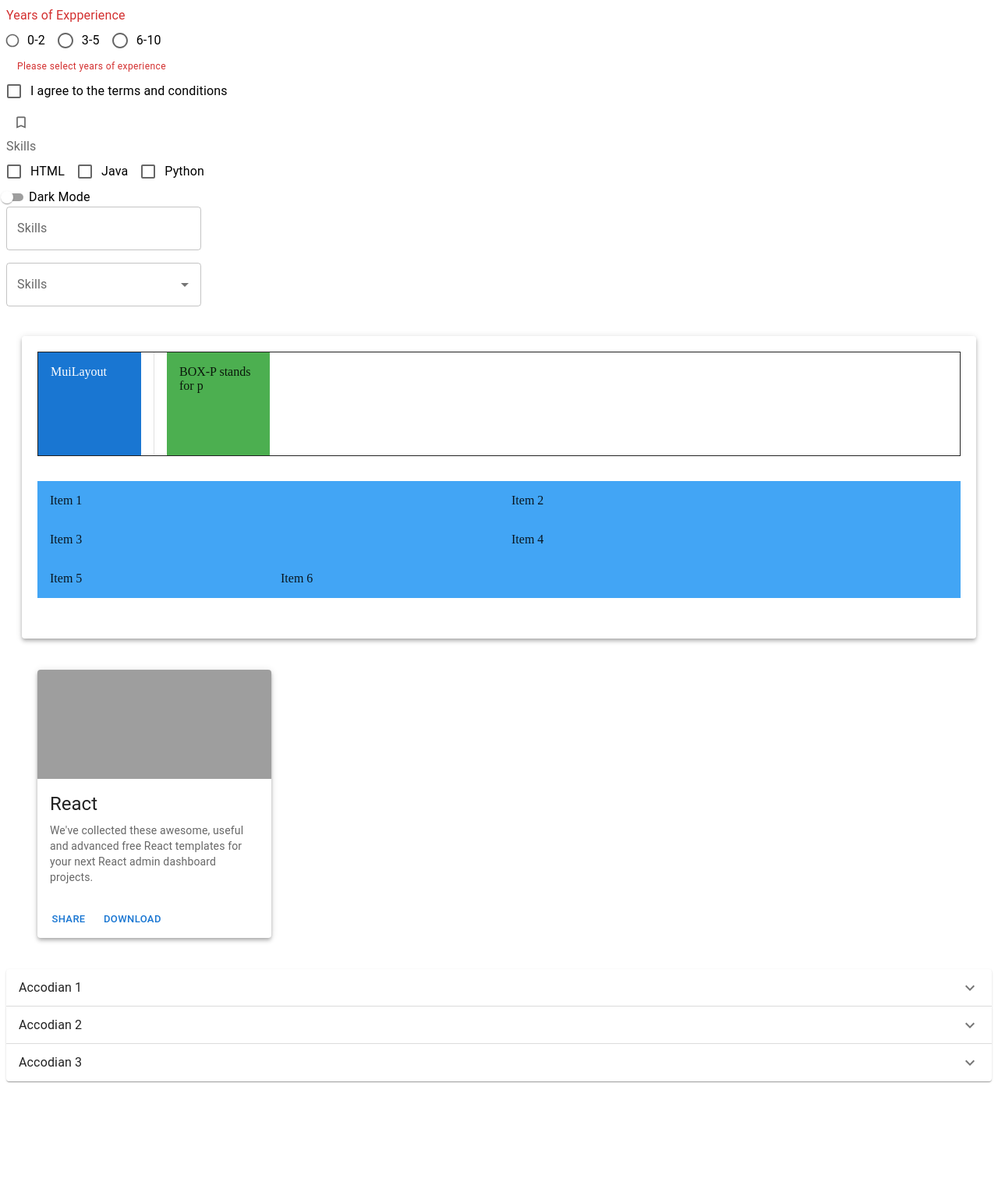
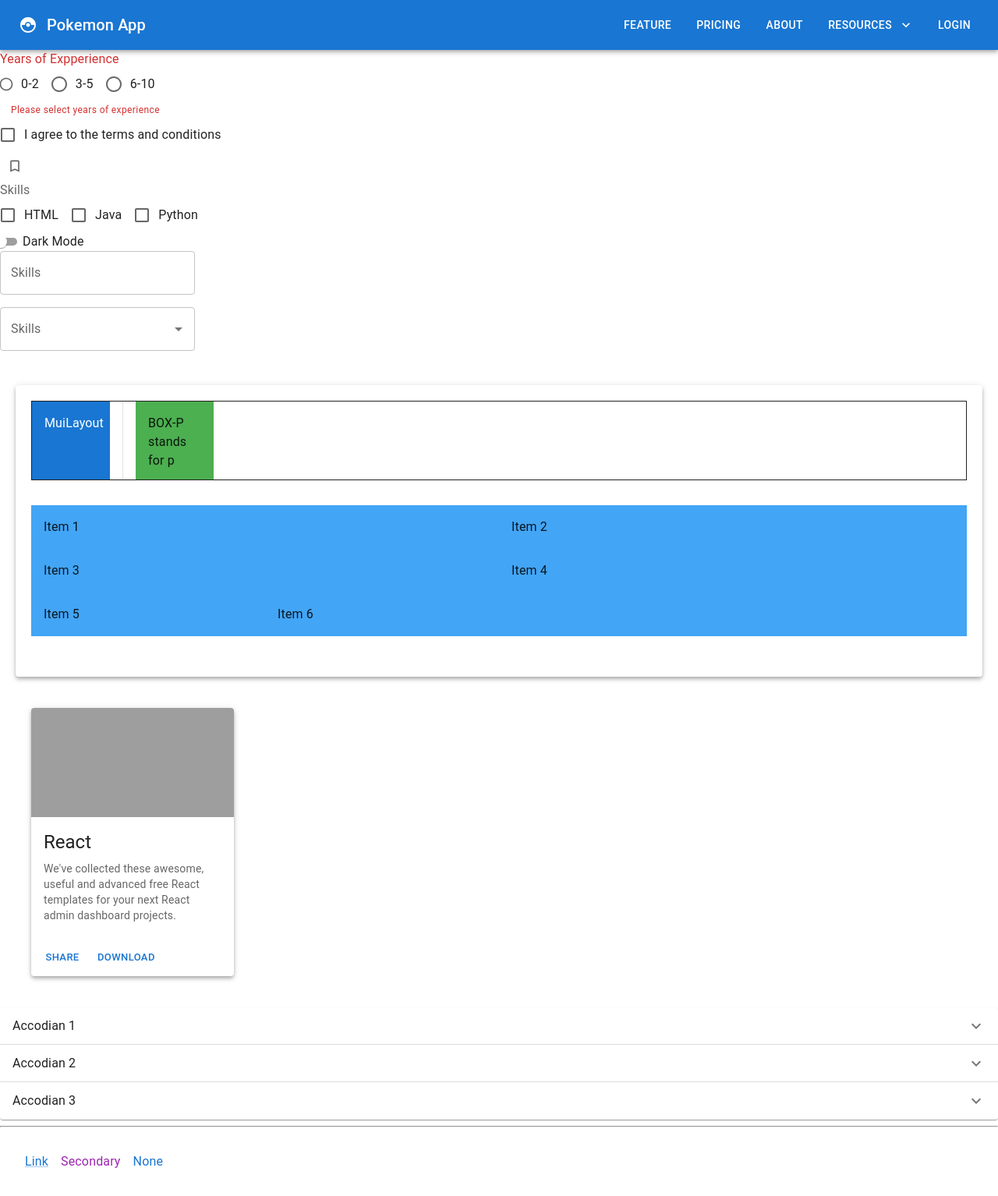
Before and after one commit to anoopmonu02/mui, a React (Vite) app in the folder MUIReactApp/: page / in a window 1280 px wide. Shown: the whole page at 78% size. Before the commit the page ends 1395 px from the top, so only its background shows below. Built offline with nearby package versions, Linux system fonts and the light colour scheme; grey boxes are pictures that could not be loaded.

Commit message:
Mui Navbar and Link

```diff
--- a/MUIReactApp/src/App.jsx
+++ b/MUIReactApp/src/App.jsx
@@ -5,11 +5,16 @@ import MuiAutoComplete from "./components/MuiAutoComplete"
 import MuiLayout from "./components/MuiLayout"
 import MuiCard from "./components/MuiCard."
 import MuiAccordian from "./components/MuiAccordian"
+import MuiNavbar from "./components/MuiNavbar"
+import { CssBaseline } from "@mui/material"
+import MuiLink from "./components/MuiLink"
 
 function App() {
 
   return (
     <>
+      <CssBaseline />
+      <MuiNavbar />
       <MuiRadioBtn />
       <MuiCheckbox />
       <MuiSwitch />
@@ -18,6 +23,9 @@ function App() {
       <MuiLayout />
       <MuiCard />
       <MuiAccordian />
+      <hr/>
+      <MuiLink />
+
     </>
   )
 }
--- /dev/null
+++ b/MUIReactApp/src/components/MuiLink.jsx
@@ -0,0 +1,14 @@
+import React from 'react'
+import { Link, Stack } from '@mui/material'
+
+function MuiLink() {
+  return (
+    <Stack spacing={2} direction='row' m={4}>
+        <Link href='#'>Link</Link>
+        <Link href='#' color='secondary' underline='hover'>Secondary</Link>
+        <Link href='#' underline='none'>None</Link>
+    </Stack>
+  )
+}
+
+export default MuiLink
--- /dev/null
+++ b/MUIReactApp/src/components/MuiNavbar.jsx
@@ -0,0 +1,58 @@
+import { AppBar, Toolbar, IconButton, Typography, Stack, Button, Menu, MenuItem } from "@mui/material"
+import CatchingPokemonIcon from "@mui/icons-material/CatchingPokemon";
+import KeyboardArrowDownIcon from '@mui/icons-material/KeyboardArrowDown';
+import { useState } from "react";
+
+
+function MuiNavbar() {
+    const [anchorEl, setAnchorEl] = useState(null);
+    const open = Boolean(anchorEl);
+    const handleClick = (event) => {
+        setAnchorEl(event.currentTarget);
+    }
+    const handleClose = () => {
+        setAnchorEl(null);
+    }
+  return (
+    <AppBar position="static">
+        <Toolbar>
+            <IconButton size="large" edge="start" color="inherit" aria-label="logo">
+                <CatchingPokemonIcon />
+            </IconButton>
+            <Typography variant="h6" component='div' sx={{ flexGrow: 1 }}>
+                Pokemon App
+            </Typography>
+            <Stack direction="row" spacing={2}>
+                <Button color="inherit">Feature</Button>
+                <Button color="inherit">Pricing</Button>
+                <Button color="inherit">About</Button>
+                <Button color="inherit" id='resources-btn' onClick={handleClick}
+                aria-controls={open?'resources-menu' : undefined}
+                aria-haspopup='true'
+                aria-expanded={open? 'true' : undefined}
+                endIcon={<KeyboardArrowDownIcon />}
+                >Resources</Button>
+                <Button color="inherit">Login</Button>
+            </Stack>
+            <Menu id='resources-menu' anchorEl={anchorEl}
+                open={open}
+                MenuListProps={{ 'aria-labelledby':'resources-btn' }}
+                onClose={handleClose}
+                anchorOrigin={{
+                    vertical: 'bottom',
+                    horizontal: 'right',
+                }}
+                transformOrigin={{
+                    vertical: 'top',
+                    horizontal: 'right',
+                }}
+            >
+                <MenuItem onClick={handleClose} >Blog</MenuItem>
+                <MenuItem onClick={handleClose} >Podcast</MenuItem>
+            </Menu>
+        </Toolbar>
+    </AppBar>
+  )
+}
+
+export default MuiNavbar
```
